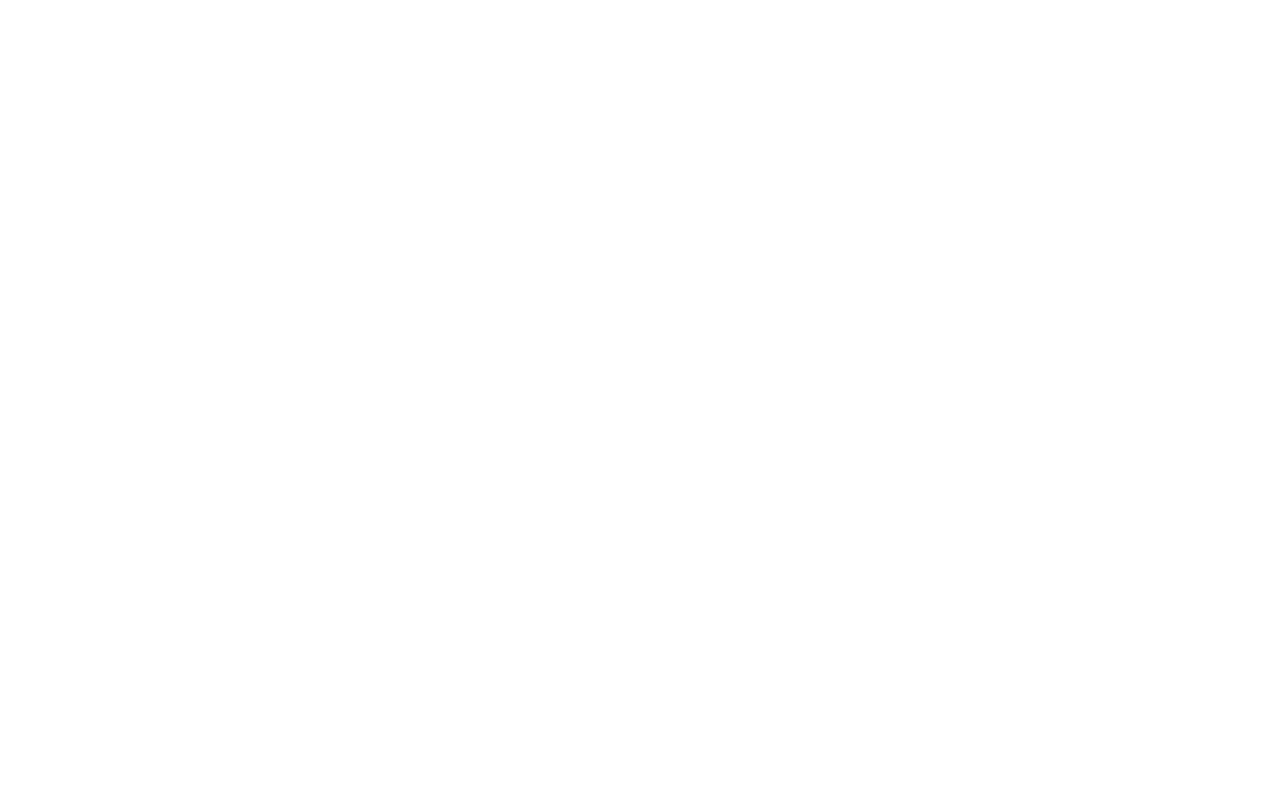
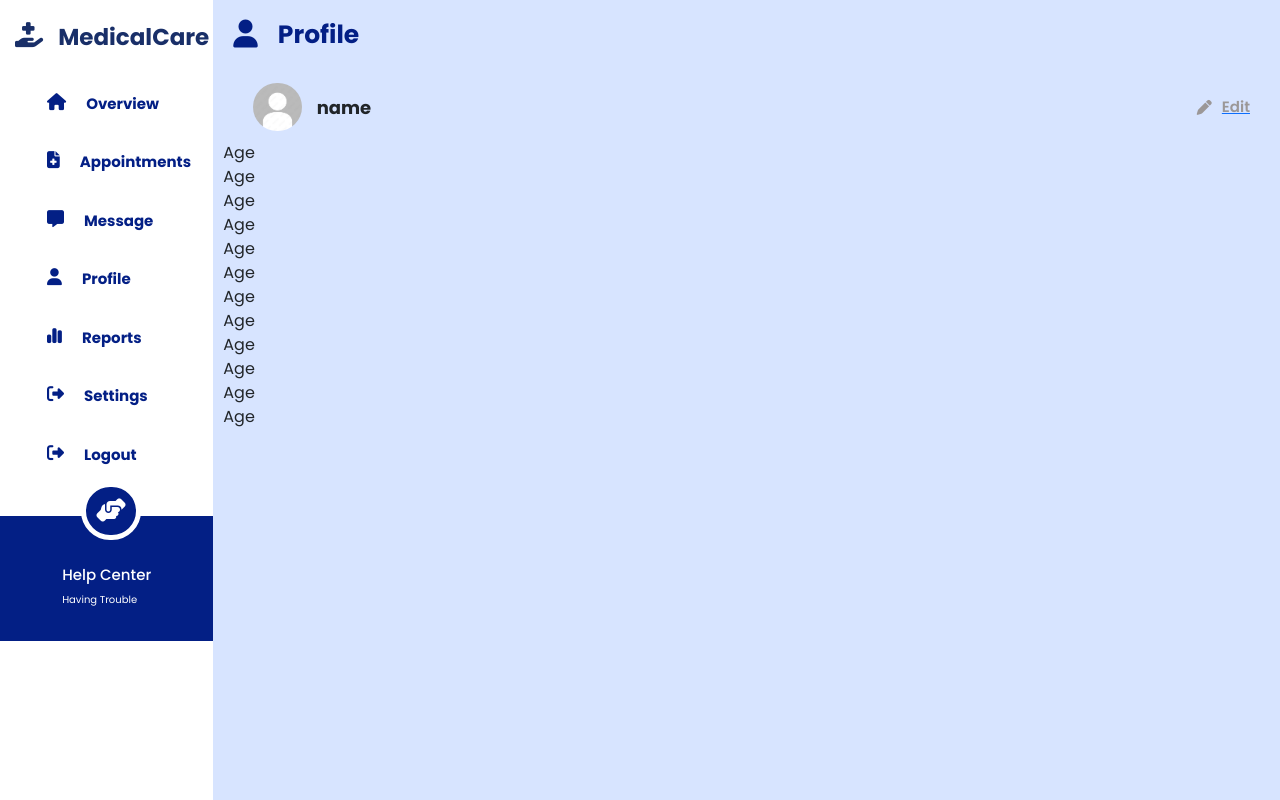
Before and after one commit to sarucm1017/Healthcare_Management-Frontend, a React (Create React App) app: page /doctorProfile in a window 1280 px wide. Built offline with nearby package versions, Linux system fonts and the light colour scheme; a web font is replaced by a local one.

Commit message:
doctorprofiile

```diff
--- a/src/Componets/Layout/ProfileSection/Doctor/DoctorProfile.jsx
+++ b/src/Componets/Layout/ProfileSection/Doctor/DoctorProfile.jsx
@@ -1,10 +1,130 @@
 import React from "react";
-
+import DoctorsDashboardSideSection from "../../Dashborad/Doctors/DoctorsDashboardSideSection";
+import defaultimage from "./defaultimage.jpg";
 
 const DoctorProfile = () => {
-    return (
-        <></>
-    )
-}
+  return (
+    <>
+      <div className="container-fluid">
+        <div className="col-md-12 full_container">
+          <DoctorsDashboardSideSection />
+          <div className="col-md-10">
+            <div className="main_home">
+              <div className="nav_bar_section">
+                <div className="left_section">
+                  <div className="icon_part">
+                    <i className="fa-solid fa-user"></i>
+                  </div>
+                  <div className="title_part">
+                    <h4>Profile</h4>
+                  </div>
+                </div>
+                <div className="right_section"></div>
+              </div>
+              <div className="main_bannersection">
+                <div className="col-md-12 maincontentsection">
+                  <div className="profileHeader">
+                    <div className="profileimage-navbarSection col-md-6">
+                      <div className="profileImage_box">
+                        <img src={defaultimage} alt="" />
+                      </div>
+                      <div className="profile_name_section">
+                        <p>name</p>
+                      </div>
+                    </div>
+                    <div className="btn_foredit col-md-6">
+                      <i class="fa-solid fa-pen"></i>
+                      <a href="/">
+                        <p>Edit</p>
+                      </a>
+                    </div>
+                  </div>
+                  <div className="profileContent_section">
+                    <div className=" col-md-5 body_content-section">
+                      <div className="profile_input_title">
+                        <p>Age</p>
+                        <div className="profile_inputValue">
+                          <p></p>
+                        </div>
+                      </div>
+                      <div className="profile_input_title">
+                        <p>Age</p>
+                        <div className="profile_inputValue">
+                          <p></p>
+                        </div>
+                      </div>
+                      <div className="profile_input_title">
+                        <p>Age</p>
+                        <div className="profile_inputValue">
+                          <p></p>
+                        </div>
+                      </div>
+                      <div className="profile_input_title">
+                        <p>Age</p>
+                        <div className="profile_inputValue">
+                          <p></p>
+                        </div>
+                      </div>
+                      <div className="profile_input_title">
+                        <p>Age</p>
+                        <div className="profile_inputValue">
+                          <p></p>
+                        </div>
+                      </div>
+                      <div className="profile_input_title">
+                        <p>Age</p>
+                        <div className="profile_inputValue">
+                          <p></p>
+                        </div>
+                      </div>
+                    </div>
+                    <div className=" col-md-5 body_content-section">
+                    <div className="profile_input_title">
+                        <p>Age</p>
+                        <div className="profile_inputValue">
+                          <p></p>
+                        </div>
+                      </div>
+                      <div className="profile_input_title">
+                        <p>Age</p>
+                        <div className="profile_inputValue">
+                          <p></p>
+                        </div>
+                      </div>
+                      <div className="profile_input_title">
+                        <p>Age</p>
+                        <div className="profile_inputValue">
+                          <p></p>
+                        </div>
+                      </div>
+                      <div className="profile_input_title">
+                        <p>Age</p>
+                        <div className="profile_inputValue">
+                          <p></p>
+                        </div>
+                      </div>
+                      <div className="profile_input_title">
+                        <p>Age</p>
+                        <div className="profile_inputValue">
+                          <p></p>
+                        </div>
+                      </div>
+                      <div className="profile_input_title">
+                        <p>Age</p>
+                        <div className="profile_inputValue">
+                          <p></p>
+                        </div>
+                      </div>
+                    </div>
+                  </div>
+                </div>
+              </div>
+            </div>
+          </div>
+        </div>
+      </div>
+    </>
+  );
+};
 
 export default DoctorProfile;
```
Also changed, not shown: src/Componets/Layout/ProfileSection/patient/PatientProfile.jsx (+62 -28 lines), src/Componets/Layout/ProfileSection/Doctor/defaultimage.jpg (added).
